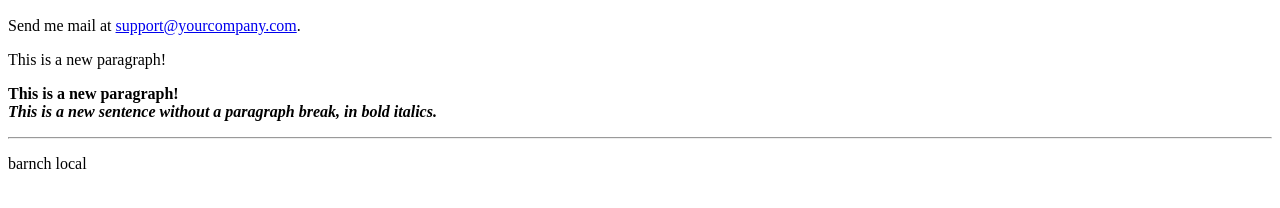
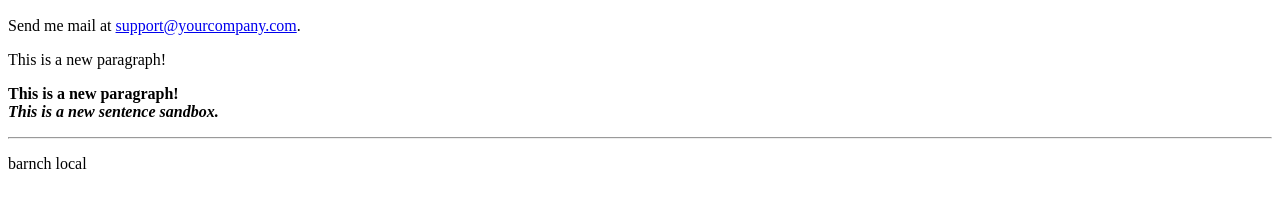
Before and after one commit to brahmananda-agilecrm/brahmananda-agilecrm.github.io, a plain HTML site: page index.html in a window 1280 px wide. Shown: the part 170-378 px from the top of the page. Drawn offline with Linux system fonts and the light colour scheme.

Commit message:
sandbox prod

```diff
--- a/index.html
+++ b/index.html
@@ -28,7 +28,7 @@ support@yourcompany.com</a>.
 
 <P> <B>This is a new paragraph!</B>
 
-<BR> <B><I>This is a new sentence without a paragraph break, in bold italics.</I></B>
+<BR> <B><I>This is a new sentence sandbox.</I></B>
 
 <HR>
     <p>barnch local</p> <h> </h>
```
Also changed, not shown: sample.html (+1 -1 lines).
